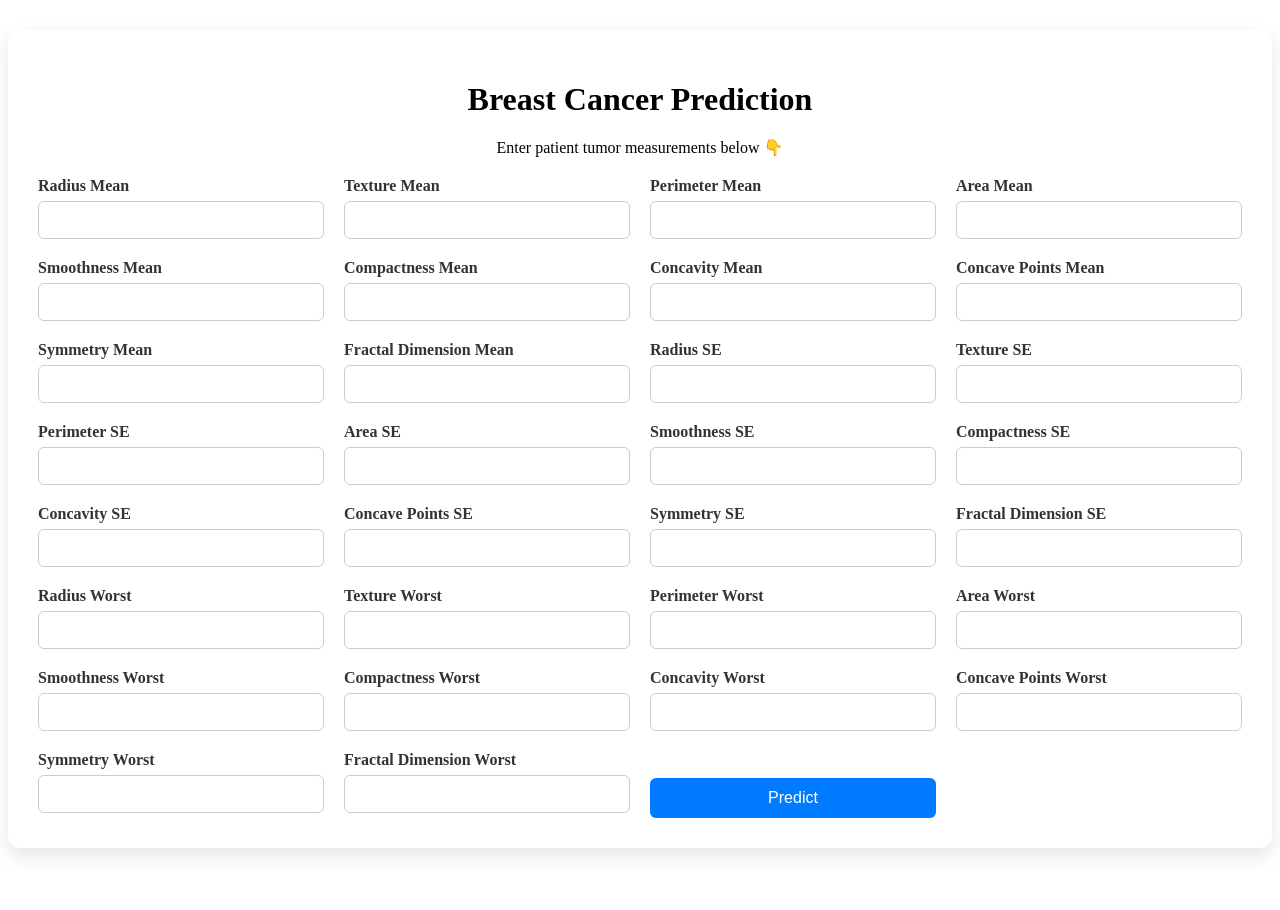
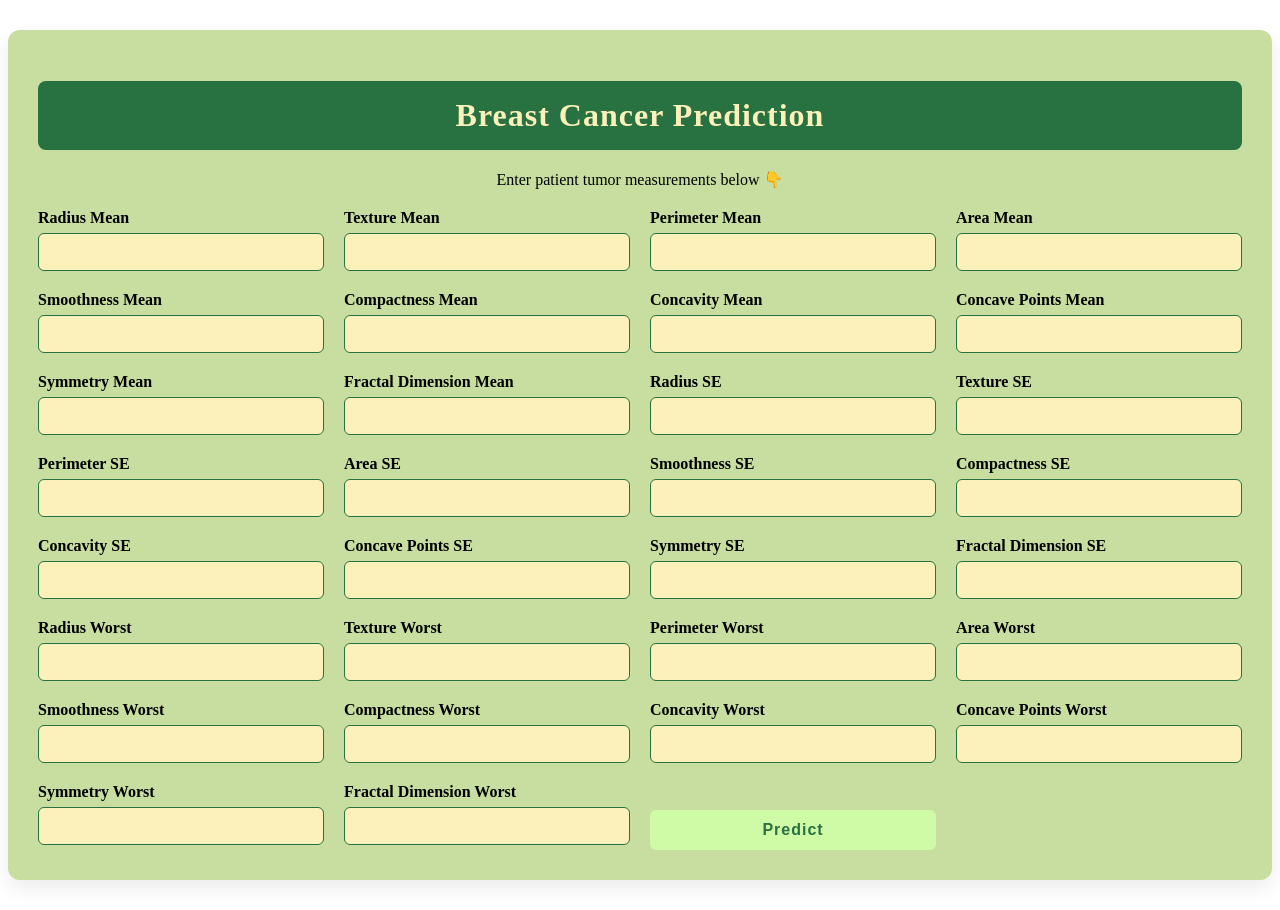
Before and after one commit to Aaru-0653/Cancer_Prediction, a Flask app: page / in a window 1280 px wide. Before the commit the page ends 856 px from the top, so only its background shows below. Run offline with Flask 3, Linux system fonts and the light colour scheme; parts of the project's set-up code (start-up, migrations or seed data) failed here and were passed over.

Commit message:
modified:   static/style.css

```diff
--- a/static/style.css
+++ b/static/style.css
@@ -1,24 +1,43 @@
+/* Color Palette */
+:root {
+    --green: #c8dea0;
+    --cream: #fdf1bb;
+    --pink-light: #cffaa6;
+    --pink-bold: #277240;
+}
+
 /* Container Styling */
 .container {
-    max-width: 1400px;   /* Make it wide enough for 4 inputs in a row */
+    max-width: 1400px;
     margin: 30px auto;
     padding: 30px;
-    background: #fff;
+    background: var(--green);
     border-radius: 12px;
-    box-shadow: 0 8px 20px rgba(0, 0, 0, 0.1);
+    box-shadow: 0 8px 20px rgba(0, 0, 0, 0.08);
 }
 
 /* Title Centering */
-.container h1, .container p {
+.container h1 {
     text-align: center;
     margin-bottom: 20px;
+    background: var(--pink-bold);
+    color: var(--cream);
+    padding: 16px 0;
+    border-radius: 8px;
+    letter-spacing: 1px;
+}
+.container p {
+    text-align: center;
+    margin-bottom: 20px;
+    color: var(--olive);
+    font-weight: 500;
 }
 
 /* Grid for Inputs */
 .grid {
     display: grid;
-    grid-template-columns: repeat(4, 1fr);  /* 👈 4 columns per row */
-    gap: 20px;  /* spacing between boxes */
+    grid-template-columns: repeat(4, 1fr);
+    gap: 20px;
 }
 
 /* Input Group */
@@ -30,21 +49,23 @@
 .form-group label {
     font-weight: bold;
     margin-bottom: 6px;
-    color: #333;
+    color: var(--olive);
 }
 
 .form-group input {
     padding: 10px;
-    border: 1px solid #ccc;
+    border: 1px solid var(--pink-bold);
     border-radius: 6px;
     outline: none;
     font-size: 14px;
+    background: var(--cream);
+    color: #333;
     transition: 0.3s ease;
 }
 
 .form-group input:focus {
-    border-color: #007bff;
-    box-shadow: 0 0 6px rgba(0, 123, 255, 0.3);
+    border-color: var(--pink-light);
+    box-shadow: 0 0 6px rgba(234, 0, 79, 0.2);
 }
 
 /* Button Styling */
@@ -53,28 +74,31 @@
     display: block;
     width: 100%;
     padding: 11px;
-    background: #007bff;
-    color: #fff;
+    background: var(--pink-light);
+    color: var(--pink-bold);
     border: none;
     border-radius: 6px;
     font-size: 16px;
+    font-weight: bold;
     cursor: pointer;
     transition: 0.3s;
+    letter-spacing: 1px;
 }
 
 .btn:hover {
-    background: #0056b3;
+    background: var(--pink-bold);
+    color: var(--cream);
 }
 
 /* Responsive - For Small Screens */
 @media (max-width: 1024px) {
     .grid {
-        grid-template-columns: repeat(2, 1fr); /* 2 per row on tablets */
+        grid-template-columns: repeat(2, 1fr);
     }
 }
 
 @media (max-width: 600px) {
     .grid {
-        grid-template-columns: 1fr; /* Stack in one column on phones */
+        grid-template-columns: 1fr;
     }
 }
```
